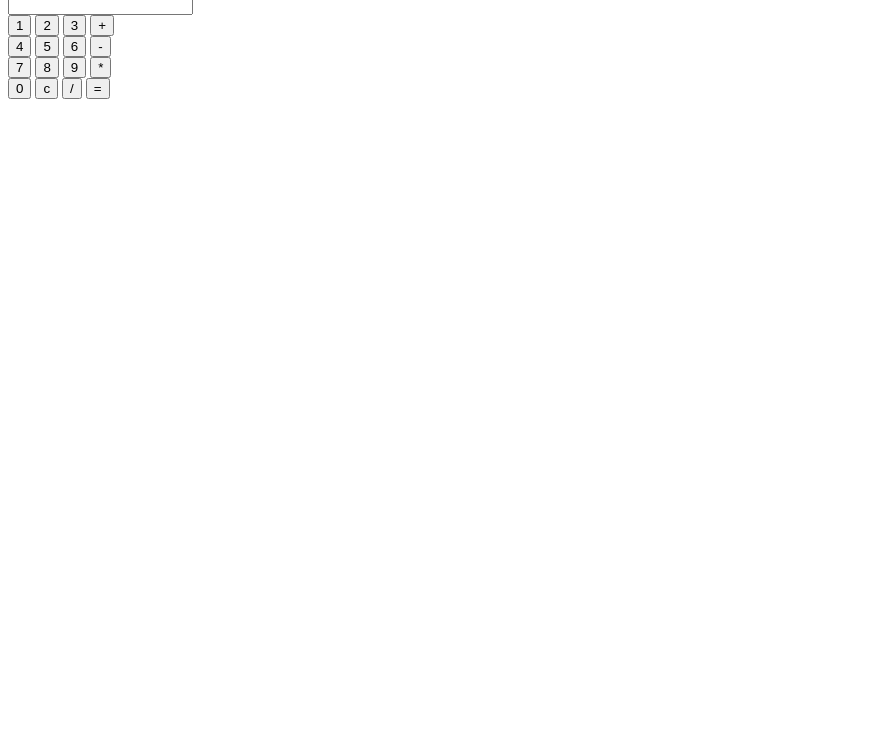
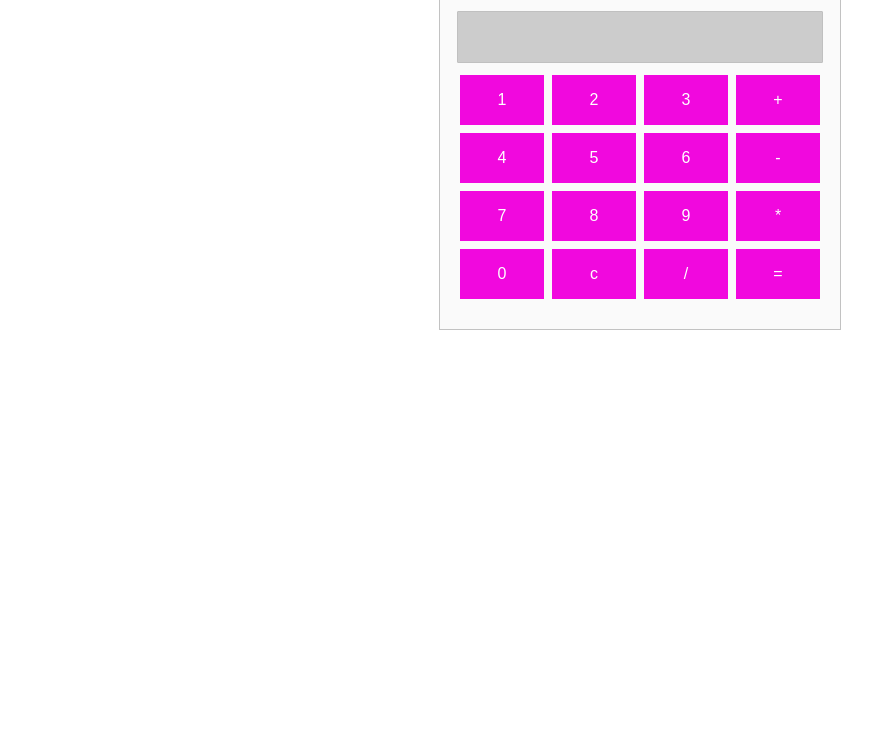
Before and after one commit to Jennifer-Anais/Calculadora, a plain HTML site: page index.html in a window 1280 px wide. Shown: the part 65-800 px from the top of the page, without its empty margins (0-896 px from the left). Drawn offline with Linux system fonts and the light colour scheme.

Commit message:
cambio color

```diff
--- a/index.html
+++ b/index.html
@@ -4,7 +4,7 @@
 <head>
 	<meta charset="utf-8">
 	<meta name="viewport" content="width=device-width, initial-scale=1.0" /><!-- Etiqueta para adaptar a @media -->
-  <LINK REL="stylesheet" TYPE="text/css" HREF="estiloscalculadora.css"><!-- Enlace hoja estilos -->
+  <LINK REL="stylesheet" TYPE="text/css" HREF="style.css"><!-- Enlace hoja estilos -->
 </head>
 <body>
   <form name="calculator">
--- a/style.css
+++ b/style.css
@@ -15,11 +15,11 @@ form {
       border: 1px solid silver;
       border-radius: 1px;
       text-align: left;
-      color: rgb(1, 0, 73);
+      color: rgb(6, 73, 0);
       background: #ccc;
   }
   input[type=button], input[type=submit], input[type=reset] {
-      background-color: #08f110;
+      background-color: #f108de;
       border: none;
       color: white;
       padding: 16px 32px;
```
